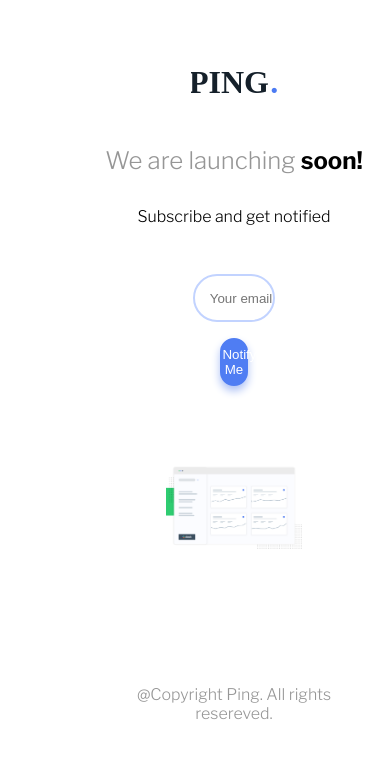
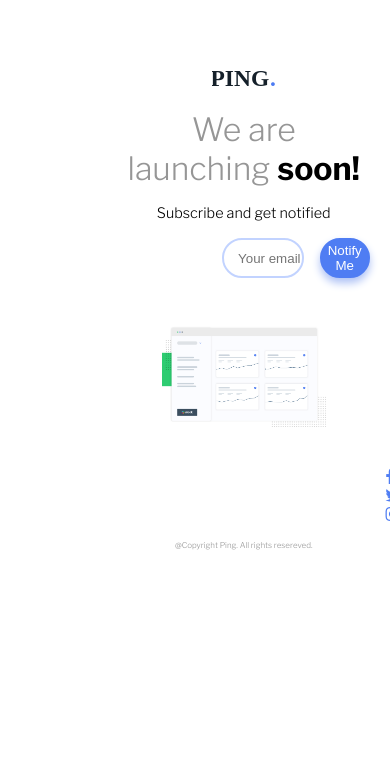
Before and after one commit to syedgufran1997/Ping-website, a plain HTML site: page index.html in a window 390 px wide. Drawn offline with nearby package versions, Linux system fonts and the light colour scheme.

Commit message:
1440-responsive_modified

```diff
--- a/css/styles.css
+++ b/css/styles.css
@@ -1,43 +1,43 @@
-*{
+* {
   padding: 0px;
   margin: 0px;
   box-sizing: border-box;
 }
-html{
-    font-family: 'Libre Franklin', sans-serif;;
+html {
+  font-family: "Libre Franklin", sans-serif;
 }
-.content{
+.content {
   text-align: center;
   padding: 20px;
 }
-.content img{
+.content img {
   margin-top: 3rem;
 }
-.content h1{
+.content h1 {
   color: hsl(0, 0%, 59%);
-    margin-top:3rem;
-    font-weight:normal ;
+  margin-top: 1.2rem;
+  font-weight: normal;
 }
-.content span{
+.content span {
   color: black;
-    font-weight:bold ;
+  font-weight: bold;
 }
-.content p{
+.content p {
+  font-size: 0.8rem;
   color: black;
   padding: 1rem;
-    margin-top: 1rem;
 }
-.content input{
+.content input {
   text-align: left;
   margin-top: 2rem;
   width: 90%;
   height: 3rem;
   border-radius: 2rem;
-    border-color:hsl(223, 100%, 88%);
+  border-color: hsl(223, 100%, 88%);
   border-style: solid;
+}
 
-}
-.content button{
+.content button {
   margin-top: 1rem;
   width: 90%;
   height: 3rem;
@@ -46,35 +46,72 @@ html{
   color: white;
   background-color: hsl(223, 87%, 63%);
   box-shadow: 0px 5px 8px 0px hsl(223, 79%, 82%);
-    border-color:  hsl(223, 87%, 63%);
+  border-color: hsl(223, 87%, 63%);
 }
-.graph img{
-    max-width:100%;
+.graph img {
+  max-width: 100%;
   margin: 5rem 0rem 5rem 0rem;
 }
-.footer p{
+
+.footer p {
+  font-size: 0.5rem;
   margin: 2rem;
   color: hsl(0, 0%, 59%);
   text-align: center;
-
+}
+.icons {
+  margin-left: 8rem;
+  color: hsl(223, 87%, 63%);
+}
+.icons i {
+  margin-left: 1rem;
 }
 
 /*MEDIA QUERIES for desktop 1440px */
-@media(min-width:376px) and (max-width: 1440px){
-    body{
-       margin-left:20%;
+@media (min-width: 376px) {
+  body {
+    margin-left: 25%;
     max-width: 100vh;
-
   }
-    .content input{
-        max-width: 30%;
+  .content img {
+    height: 1.2rem;
   }
-    .content button{
-        max-width: 10%;
+  .content h1 {
+    font-size: 2rem;
+  }
+  .content p {
+    font-size: 0.9rem;
+  }
+  .email {
+    display: flex;
+  }
+  .content input {
+    max-width: 45%;
+    margin-left: 6.5rem;
+    height: 2.5rem;
+    margin-top: 0rem;
   }
 
-   .graph img{
-       width:50%;
-       height: 50%;
+  .content button {
+    max-width: 20%;
+    margin-top: 0rem;
+    margin-left: 1rem;
+    height: 2.5rem;
+  }
+
+  .graph img {
+    margin-top: 3rem;
+    width: 65%;
+    height: 70%;
+  }
+  .icons {
+    margin-top: -4rem;
+    float: center;
+    margin-left: 17rem;
+  }
+  .footer p {
+    font-size: 0.5rem;
+    margin-top: 1rem;
   }
 }
+/* done */
--- a/index.html
+++ b/index.html
@@ -1,36 +1,47 @@
 <!DOCTYPE html>
 <html lang="en">
   <head>
-  <meta charset="UTF-8">
-  <meta name="viewport" content="width=device-width, initial-scale=1.0">
-  <meta http-equiv="X-UA-Compatible" content="ie=edge">
-  <link rel="stylesheet" href="https://fontawesome/css/all.css">
-  <link rel="stylesheet" href="css/styles.css">
-  <link href="https://fonts.googleapis.com/css?family=Libre+Franklin:300,600,700&display=swap" rel="stylesheet">
+    <meta charset="UTF-8" />
+    <meta name="viewport" content="width=device-width, initial-scale=1.0" />
+    <meta http-equiv="X-UA-Compatible" content="ie=edge" />
+    <link
+      rel="stylesheet"
+      href="https://cdnjs.cloudflare.com/ajax/libs/font-awesome/5.12.1/css/all.min.css"
+    />
+    <link rel="stylesheet" href="css/styles.css" />
+    <link
+      href="https://fonts.googleapis.com/css?family=Libre+Franklin:300,600,700&display=swap"
+      rel="stylesheet"
+    />
     <title>Document</title>
   </head>
   <body>
     <section class="content">
-    <img src="images/logo.svg">
+      <img src="images/logo.svg" />
       <h1>We are launching <span>soon!</span></h1>
-    <P>Subscribe and get notified</P>
+      <p>Subscribe and get notified</p>
       <nav class="email">
-    <input type="email" placeholder="    Your email address..." required="please provide a valid email here"><br>
+        <input
+          type="email"
+          placeholder="    Your email address... "
+          required="please provide a valid email here"
+        /><br />
         <button>Notify Me</button>
       </nav>
-    <div class="graph" >
-    <img  src="images/illustration-dashboard.png">
+      <div class="graph">
+        <img src="images/illustration-dashboard.png" />
       </div>
     </section>
 
     <footer class="footer">
+      <div class="icons">
         <ul>
-<a href="#" class="icon fas fa-facebook"></a>
-<a href="#" class="icon fas fa-instagram"></a>
-<a href="#" class="icon fas fa-twitter"></a>
+          <i class="fab fa-facebook-f"></i>
+          <i class="fab fa-twitter"></i>
+          <i class="fab fa-instagram"></i>
         </ul>
+      </div>
       <p>@Copyright Ping. All rights resereved.</p>
     </footer>
-
   </body>
 </html>
```
Lines whose indentation alone changed are shown as unchanged.
